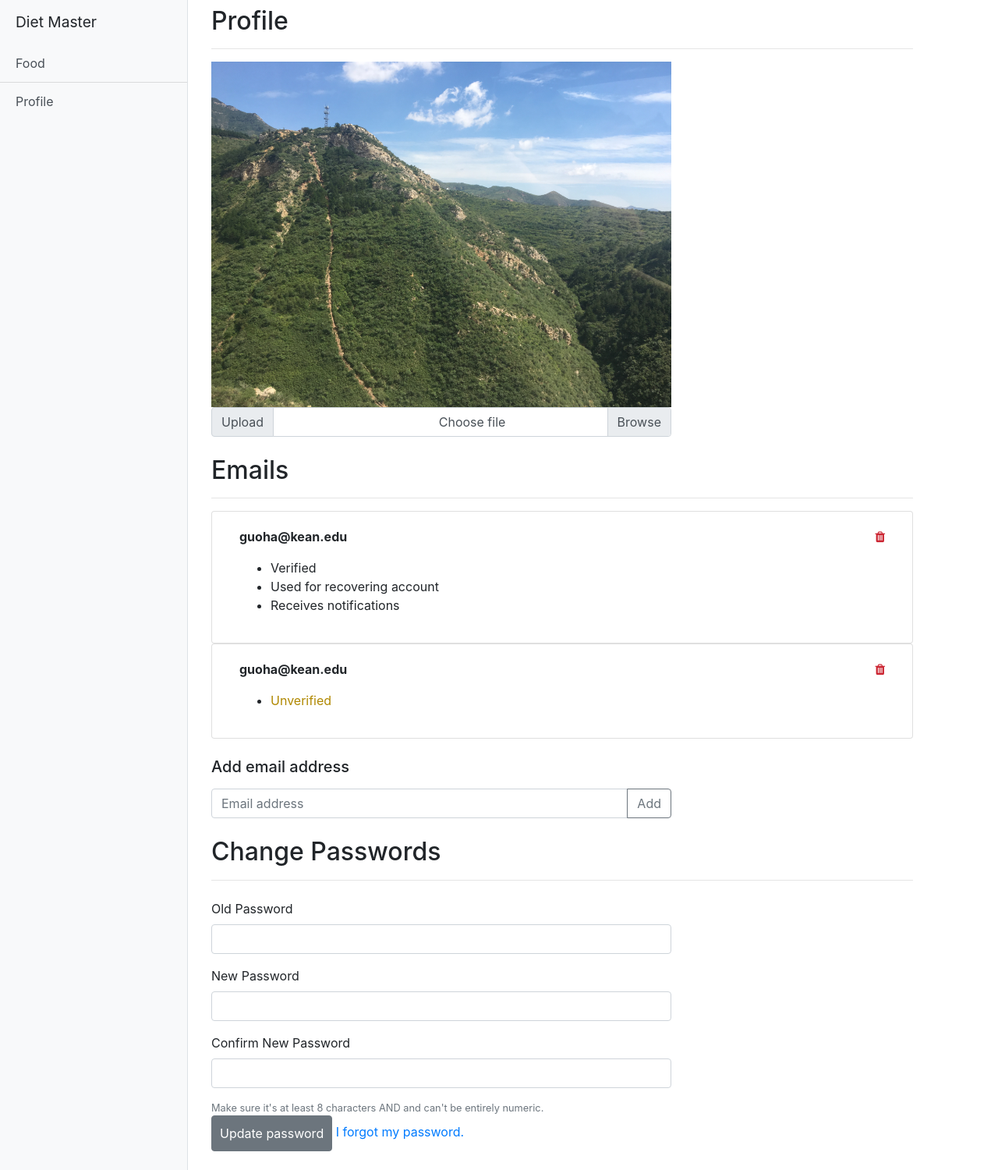
After one commit to BirkhoffG/Diet_Master, a Django app: page /user/edit in a window 1280 px wide. The commit adds this page. Shown: the whole page at 78% size. Run offline with Django 3.2, Linux system fonts and the light colour scheme; the visitor is signed in with stand-in values (Sample User, id 1); some libraries are stand-ins or nearby versions.

Commit message:
Implement the edit profile page

```diff
--- a/apps/accounts/views.py
+++ b/apps/accounts/views.py
@@ -80,3 +80,9 @@ def survey_view(request):
 @login_required(login_url="/login/")
 def profile_view(request):
     return render(request, "./dashboard/profile.html")
+
+
+@login_required(login_url="/login/")
+def edit_profile_view(request):
+    email_list = [{'mail': 'guoha@kean.edu', 'verified': True}, {'mail': 'guoha@kean.edu', 'verified': False}]
+    return render(request, "./dashboard/edit_profile.html", {"email_list": email_list})
--- a/diet_master/urls.py
+++ b/diet_master/urls.py
@@ -16,7 +16,7 @@ Including another URLconf
 from django.contrib import admin
 from django.urls import path
 
-from apps.accounts.views import login_view, logout_view, register_view, survey_view, profile_view
+from apps.accounts.views import login_view, logout_view, register_view, survey_view, profile_view, edit_profile_view
 from apps.recommender.views import recommendation_view
 from apps.web.views import home_view
 
@@ -28,5 +28,6 @@ urlpatterns = [
     path('user/', recommendation_view, name='recommendation'),
     path('user/survey', survey_view, name='survey'),
     path('user/profile', profile_view, name='profile'),
+    path('user/edit', edit_profile_view, name='edit_profile'),
     path('admin/', admin.site.urls),
 ]
--- /dev/null
+++ b/templates/dashboard/edit_profile.html
@@ -0,0 +1,113 @@
+{% extends './base.html' %}
+{% load static %}
+
+{% block content %}
+
+  <div class="container">
+    <div class="row my-2">
+
+      {#      <div class="row">#}
+      <div class="col-md-12">
+        <h2>Profile</h2>
+        <hr>
+        <div class="row">
+          <div class="col-lg-8 text-center">
+            <img src="{% static 'img/user1.JPG' %}" class="mx-auto img-fluid img-circle d-block" alt="avatar">
+            <form method="post" action="{% url 'edit_profile' %}">
+              <div class="form-group">
+                <div class="input-group mb-3">
+                  <div class="input-group-prepend">
+                    <span class="input-group-text" id="inputGroupFileAddon01">Upload</span>
+                  </div>
+                  <div class="custom-file">
+                    <label class="custom-file-label" for="inputGroupFile01">Choose file</label>
+                    <input type="file" class="custom-file-input" id="inputGroupFile01"
+                           aria-describedby="inputGroupFileAddon01">
+                  </div>
+                </div>
+              </div>
+            </form>
+          </div>
+        </div>
+      </div>
+
+      <div class="mt-2 col-lg-12">
+        <h2>Emails</h2>
+        <hr>
+        {#          email lists#}
+        {% for email in email_list %}
+          <div class="card">
+            <div class="card-body">
+              <div class="container-fluid">
+                <div class="row">
+                  <div class="col-6">
+                    <p class="font-weight-bold">{{ email.mail }}</p>
+                  </div>
+                  <div class="col-6">
+                    <p class="text-right"><i class="fa fa-trash" style="color: #cb2431"></i></p>
+                  </div>
+                </div>
+                <ul>
+                  {% if email.verified %}
+                    <li>Verified {#<span class="fa fa-info-circle"></span>#}</li>
+                    <li>Used for recovering account</li>
+                    <li>Receives notifications</li>
+                  {% else %}
+                    <li><span class="text-bold" style="color: #b08800">Unverified</span></li>
+                  {% endif %}
+                </ul>
+              </div>
+            </div>
+          </div>
+        {% endfor %}
+
+        <div class="mt-2 row">
+          <div class="col-md-8">
+            <form method="post" action="{% url 'edit_profile' %}">
+              <h5 class="my-3">Add email address</h5>
+              <div class="form-group input-group">
+                <input id="add-email" type="text" class="form-control" placeholder="Email address"
+                       aria-label="Add email address" aria-describedby="button-addon4">
+                <div class="input-group-append" id="button-addon4">
+                  <button class="btn btn-outline-secondary" type="submit">Add</button>
+                </div>
+              </div>
+            </form>
+          </div>
+        </div>
+
+        <h2 class="mt-2">Change Passwords</h2>
+        <hr class="mb-4">
+        <div class="row">
+
+          <div class="col-md-8">
+            <form method="post" action="{% url 'edit_profile' %}">
+              <div class="form-group">
+                <label for="oldPassword">Old Password</label>
+                <input type="password" class="form-control" id="oldPassword">
+              </div>
+              <div class="form-group">
+                <label for="password1">New Password</label>
+                <input type="password" class="form-control" id="password1">
+              </div>
+              <div class="form-group">
+                <label for="password2">Confirm New Password</label>
+                <input type="password" class="form-control" id="password2">
+              </div>
+              <div class="form-group">
+                <small id="passwordHelp" class="form-text text-muted">
+                  Make sure it's at least 8 characters AND and can't be entirely numeric.
+                </small>
+                <button type="submit" class="btn btn-secondary" style="padding: 10px">Update password</button>
+                <a href="#">I forgot my password.</a>
+              </div>
+            </form>
+          </div>
+        </div>
+      </div>
+
+    </div>
+
+  </div>
+
+{% endblock %}
--- a/templates/dashboard/profile.html
+++ b/templates/dashboard/profile.html
@@ -29,7 +29,7 @@
                 </div>
                 <div class="col-md-6 my-3 px-0">
                     <p class="lead mb-0">
-                        <a href="#" class="text-muted font-weight-bold">Edit Profile</a>
+                        <a href="{% url 'edit_profile' %}" class="text-muted font-weight-bold">Edit Profile</a>
                     </p>
                 </div>
                 <div class="col-md-6 my-3 px-0">
```
